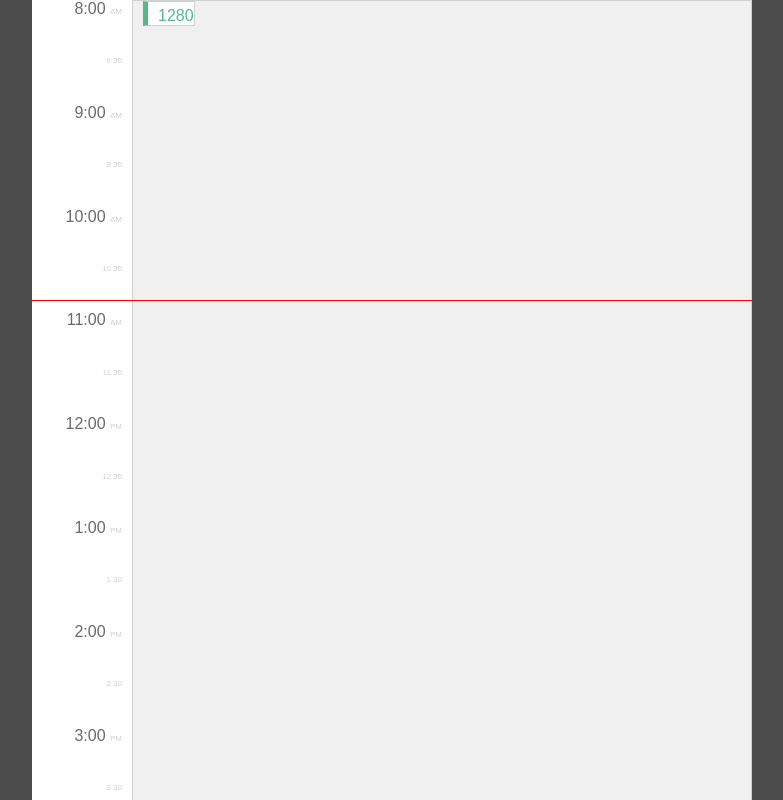
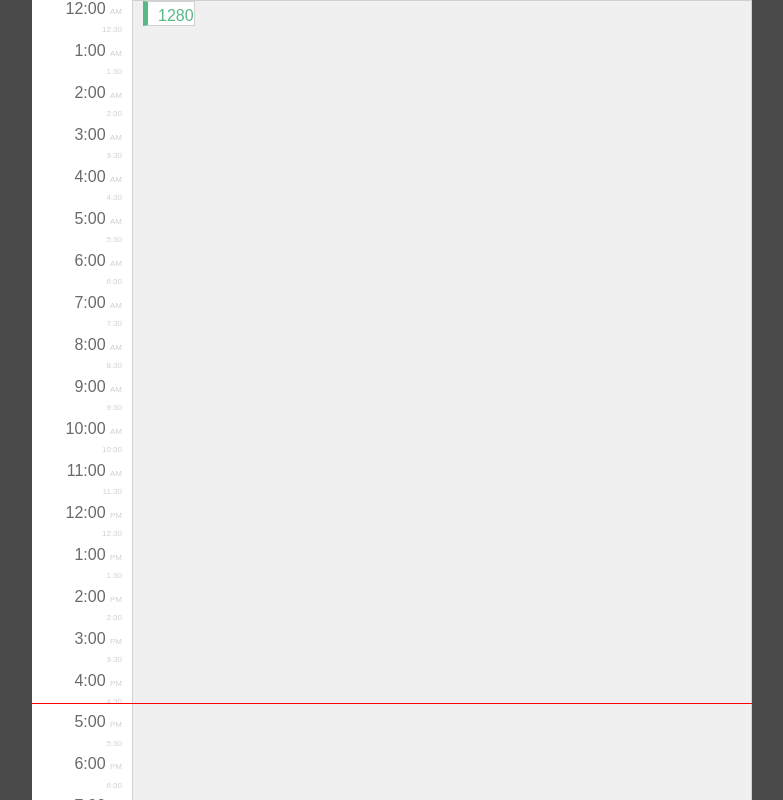
Before and after one commit to brsteele/deep-work-calendar, a React (Create React App) app: page / in a window 1280 px wide. Shown: the whole page, without its empty margins (248-1031 px from the left). Built offline with nearby package versions, Linux system fonts and the light colour scheme; the HTML template or start-up script is replaced by a standard one.

Commit message:
refactoring calendar and adding timeline

```diff
--- a/src/components/DailyCalendar.tsx
+++ b/src/components/DailyCalendar.tsx
@@ -2,20 +2,48 @@ import React from 'react';
 import Hour from './Hour';
 import './dailyCalendar.css';
 import Events from './Events';
+import TimeLine from './TimeLine';
 
-const HOURS_IN_CALENDAR = ['8', '9', '10', '11', '12', '1', '2', '3', '4', '5'];
+const HOURS_IN_CALENDAR = [
+  0,
+  1,
+  2,
+  3,
+  4,
+  5,
+  6,
+  7,
+  8,
+  9,
+  10,
+  11,
+  12,
+  13,
+  14,
+  15,
+  16,
+  17,
+  18,
+  19,
+  20,
+  21,
+  22,
+  23
+];
 
 const DailyCalendar: React.FunctionComponent = () => {
   return (
     <div className="container">
-      <div className="timings">
-        {HOURS_IN_CALENDAR.map(hour => {
-          const isAM = parseInt(hour) >= 8 && parseInt(hour) !== 12;
-          return <Hour time={hour} am={isAM} key={hour} />;
-        })}
+      <div className="calendarContainer">
+        <div className="timings">
+          {HOURS_IN_CALENDAR.map(hour => {
+            const isAM = hour < 12 ? true : false;
+            return <Hour time={hour} am={isAM} key={hour} />;
+          })}
+        </div>
+        <Events />
+        <TimeLine />
       </div>
-      <Events />
-      <div className="timer-line" />
     </div>
   );
 };
--- a/src/components/Events.tsx
+++ b/src/components/Events.tsx
@@ -2,33 +2,22 @@ import React, { useState, useEffect } from 'react';
 import { debounce } from 'lodash';
 
 const Events: React.FunctionComponent = () => {
+  console.log('foo');
   const [windowWidth, setWindowWidth] = useState(0);
-  const [eventsContainerDimensions, setEventsContainerDimensions] = useState({
-    height: 0,
-    width: 0
-  });
 
-  const useHandleWindowResize = debounce(() => {
+  const ahandleWindowResize = debounce(() => {
     handleWindowResize(setWindowWidth);
-  }, 100);
+  }, 500);
 
   const eventsRef: React.RefObject<HTMLDivElement> = React.createRef();
 
   useEffect(() => {
     setWindowWidth(document.body.clientWidth);
-    window.addEventListener('resize', useHandleWindowResize);
+    window.addEventListener('resize', ahandleWindowResize);
     return () => {
-      window.removeEventListener('resize', useHandleWindowResize);
+      window.removeEventListener('resize', ahandleWindowResize);
     };
   }, []);
-
-  useEffect(() => {
-    const {
-      height,
-      width
-    } = (eventsRef.current as HTMLDivElement).getBoundingClientRect();
-    setEventsContainerDimensions({ height, width });
-  }, [windowWidth]);
 
   return (
     <div ref={eventsRef} className="days" id="events">
--- a/src/components/Hour.tsx
+++ b/src/components/Hour.tsx
@@ -2,6 +2,11 @@ import React from 'react';
 import './dailyCalendar.css';
 
 const Hour: React.FunctionComponent<Props> = ({ time, am }) => {
+  if (time > 12) {
+    time -= 12;
+  } else if (time === 0) {
+    time = 12;
+  }
   return (
     <>
       <div>
@@ -13,7 +18,7 @@ const Hour: React.FunctionComponent<Props> = ({ time, am }) => {
 };
 
 interface Props {
-  time: string;
+  time: number;
   am: boolean;
 }
 
--- /dev/null
+++ b/src/components/TimeLine.tsx
@@ -0,0 +1,31 @@
+import React, { useEffect, useState } from 'react';
+
+const TimeLine = () => {
+  const [elapsedPercent, updateElapsedPercent] = useState(
+    calculateElapsedPercent(new Date())
+  );
+
+  useEffect(() => {
+    const updater = setInterval(() => {
+      updateElapsedPercent(calculateElapsedPercent(new Date()));
+    }, 300000);
+    return () => {
+      clearInterval(updater);
+    };
+  }, [elapsedPercent]);
+
+  const style = {
+    top: `${elapsedPercent * 100}%`
+  };
+
+  return <div className="timer-line" style={style} />;
+};
+
+const calculateElapsedPercent = (timeOfDay: Date): number => {
+  const MINUTES_IN_DAY = 24 * 60;
+  const elapsedTimeInMinutes =
+    timeOfDay.getHours() * 60 + timeOfDay.getMinutes();
+  return elapsedTimeInMinutes / MINUTES_IN_DAY;
+};
+
+export default TimeLine;
--- a/src/components/dailyCalendar.css
+++ b/src/components/dailyCalendar.css
@@ -91,8 +91,15 @@ audio {
   overflow-y: scroll;
 }
 
+.calendarContainer {
+  display: flex;
+  height: 1000px;
+  position: relative;
+}
+
 .timings {
   text-align: right;
+  position: relative;
   padding-right: 10px;
   width: 100px;
   height: 1000px;
@@ -140,10 +147,10 @@ audio {
 }
 
 .timer-line {
-  position: fixed;
+  position: absolute;
   height: 1px;
   width: 100%;
   max-width: 720px;
   background-color: red;
-  top: 300px;
+  top: 91%;
 }
```
